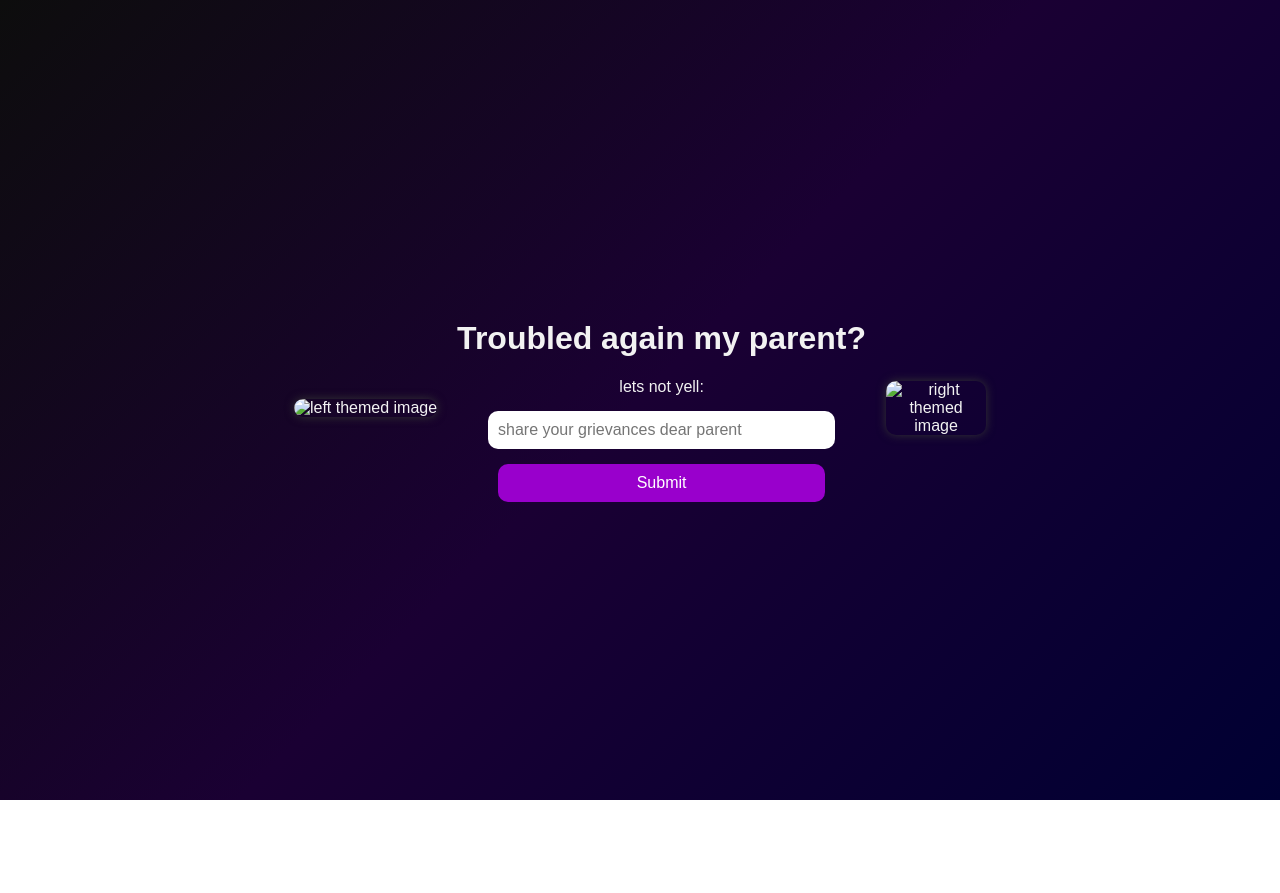
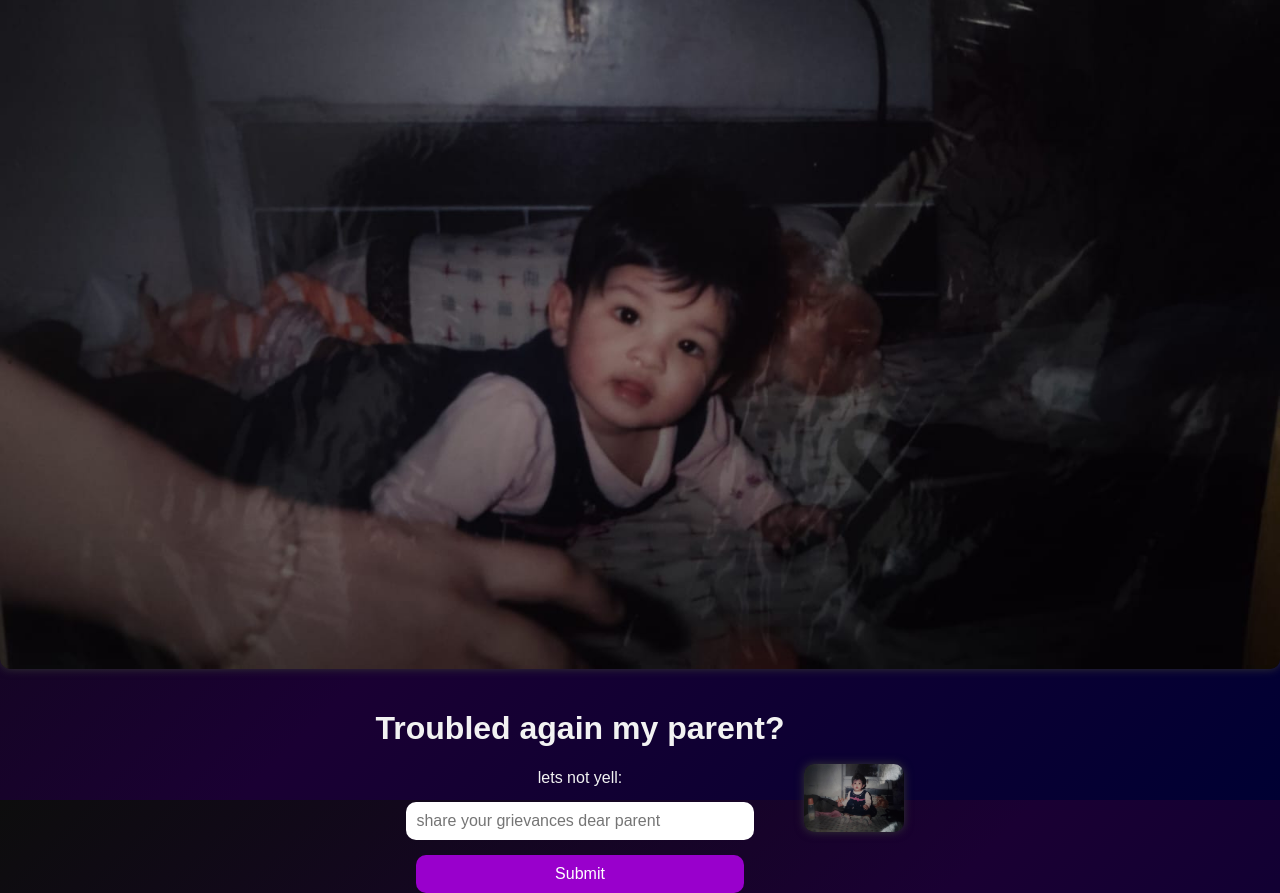
Before and after one commit to leensx/parent-grievance, a plain HTML site: page index.html in a window 1280 px wide. Before the commit the page ends 800 px from the top, so only its background shows below. Drawn offline with Linux system fonts and the light colour scheme.

Commit message:
Update index.html

```diff
--- a/index.html
+++ b/index.html
@@ -71,19 +71,19 @@
 <body>
   <!-- Input Slide -->
   <div class="container" id="inputSlide">
-    <img src="WhatsApp Image 2025-05-17 at 22.03.05_4767c73a" alt="left themed image" />
+    <img src="WhatsApp Image 2025-05-17 at 22.03.05_4767c73a.jpg" alt="left themed image" />
     <div class="content">
       <h1>Troubled again my parent?</h1>
       <label for="grievance">lets not yell:</label>
       <input type="text" id="grievance" placeholder="share your grievances dear parent" />
       <button onclick="showResponse()">Submit</button>
     </div>
-    <img src="WhatsApp Image 2025-05-17 at 22.03.05_e623bc54" class="side-image right-img" alt="right themed image" />
+    <img src="WhatsApp Image 2025-05-17 at 22.03.05_e623bc54.jpg" class="side-image right-img" alt="right themed image" />
   </div>
 
   <!-- Response Slide -->
   <div id="response" class="hidden">
-    <img src="WhatsApp Image 2025-05-17 at 22.03.06_423abf19" alt="Catwoman" />
+    <img src="WhatsApp Image 2025-05-17 at 22.03.06_423abf19.jpg" alt="Catwoman" />
     <p>Sorry for the inconvenience, might happen again, await your next visit here. &lt;3</p>
     <!-- Uncomment below to show the user's input -->
     <!-- <p>Your sorrow: <span id="userGrievance"></span></p> -->
```
